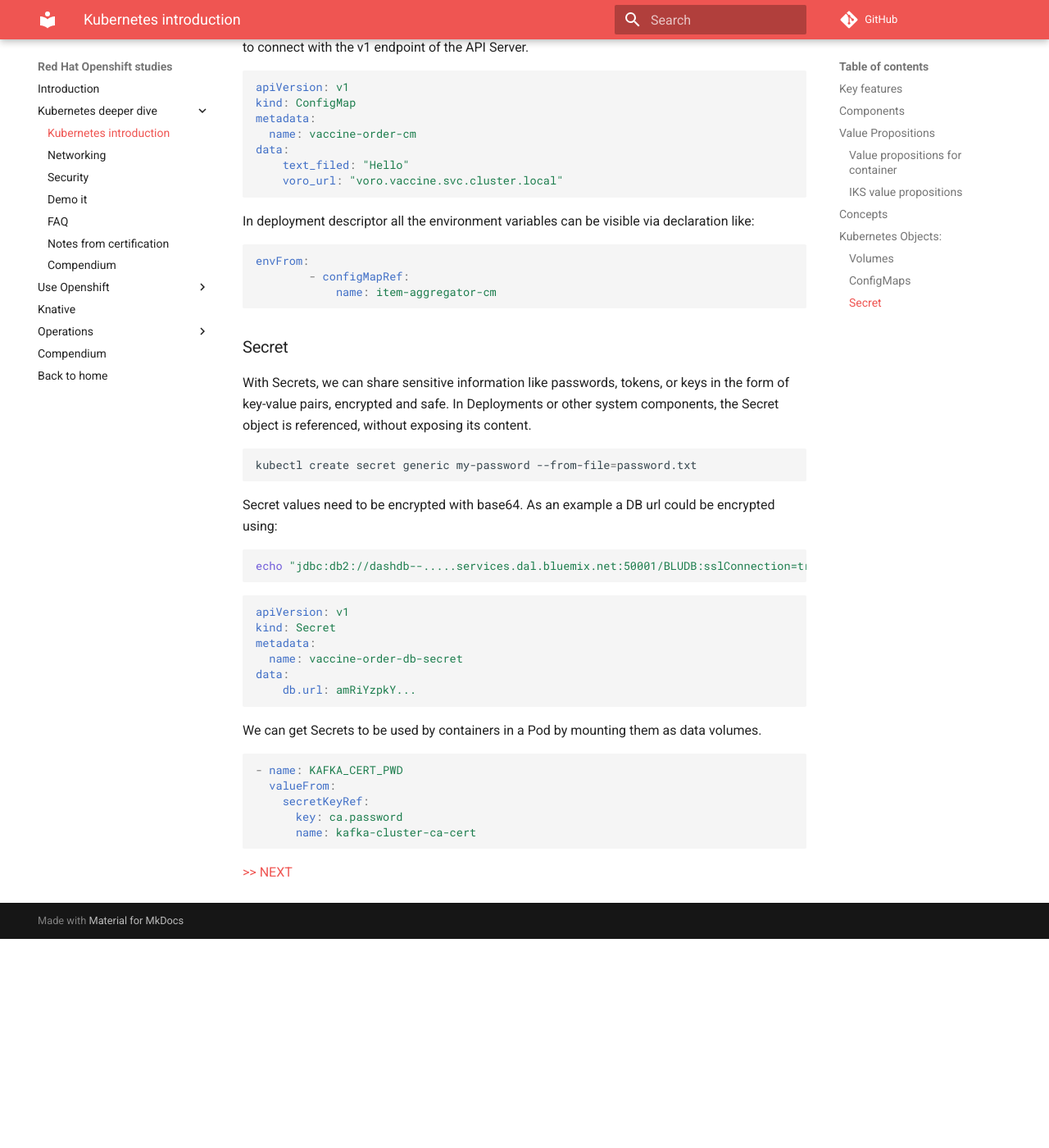
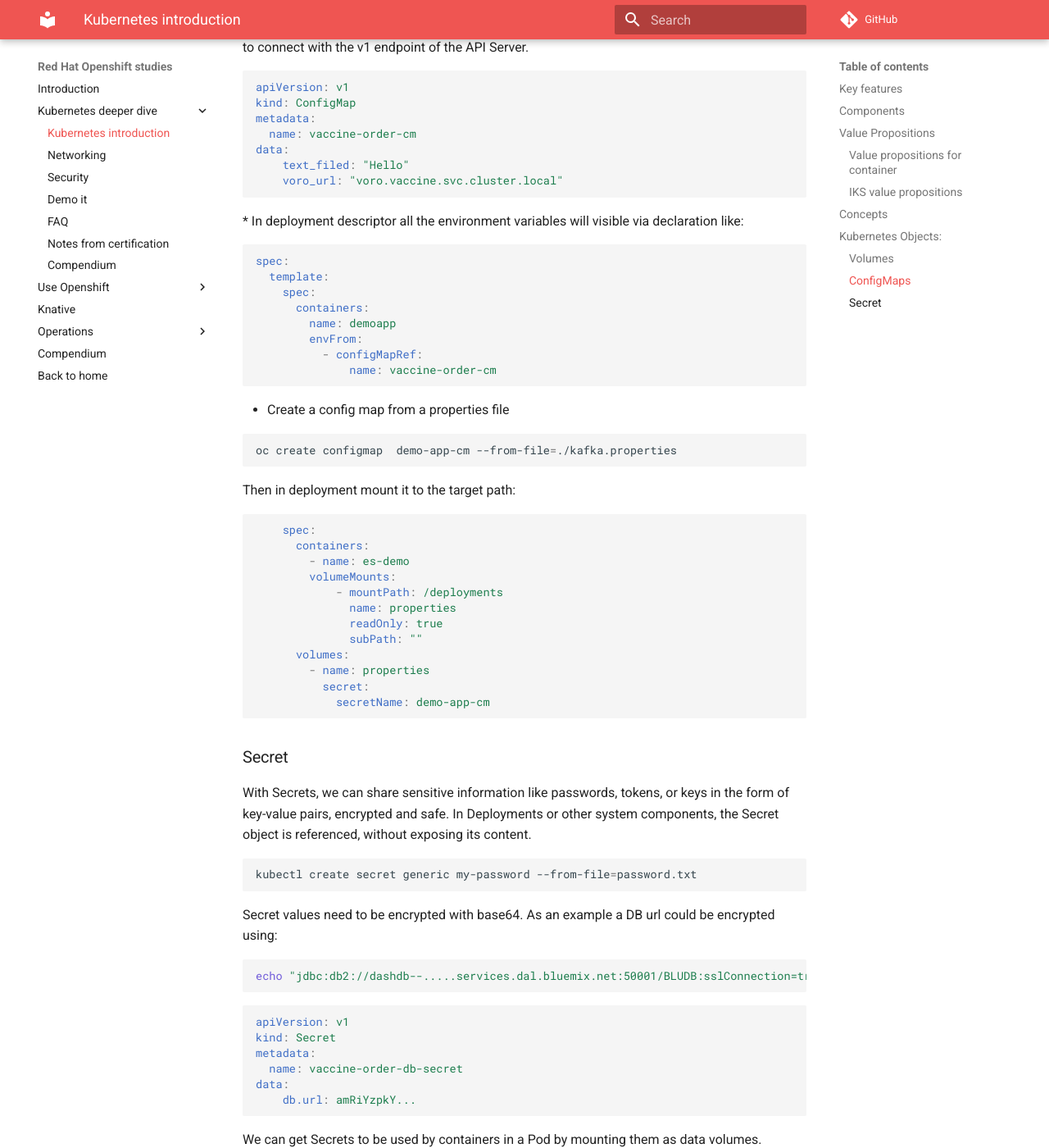
Before and after one commit to jbcodeforce/openshift-studies, an MkDocs documentation site: the page built from docs/k8s/k8s-0.md, in a window 1280 px wide and 1400 px high, scrolled down 8123 px. Shown: the whole window at 82% size. Built offline with MkDocs 1.6.1 and Material for MkDocs 9.7.7, drawn with Linux system fonts in a browser that asks for light colours; comment, search, counter and statistics services are not loaded; before the commit the page ends 9268 px from its top, so only the background shows below that.

Commit message:
update config map

````diff
--- a/docs/k8s/k8s-0.md
+++ b/docs/k8s/k8s-0.md
@@ -209,7 +209,7 @@
 ConfigMaps allow us to decouple the configuration details from the container image, it passes configuration parameters
 into the runtime pods without creating different docker images.
 
-Create a ConfigMap with command:
+* Create a ConfigMap with command:
 
 ```sj
 kubectl create configmap my-config --from-literal=key1=value1 --from-literal=key2=value2
@@ -226,14 +226,43 @@
     text_filed: "Hello"
     voro_url: "voro.vaccine.svc.cluster.local"
 ```
-
-In deployment descriptor all the environment variables can be visible via declaration like:
+* In deployment descriptor all the environment variables will visible via
+declaration like:
 
 ```yaml
-envFrom:
-        - configMapRef:
-            name: item-aggregator-cm
+spec:
+  template:
+    spec:
+      containers:
+        name: demoapp
+        envFrom:
+          - configMapRef:
+              name: vaccine-order-cm
 ```
+
+* Create a config map from a properties file
+
+```sh
+oc create configmap  demo-app-cm --from-file=./kafka.properties
+```
+
+Then in deployment mount it to the target path:
+
+```yaml
+    spec:
+      containers:
+        - name: es-demo
+        volumeMounts:
+            - mountPath: /deployments
+              name: properties
+              readOnly: true
+              subPath: ""
+      volumes:
+        - name: properties
+          secret:
+            secretName: demo-app-cm
+```
+
 
 ### Secret
 
````
